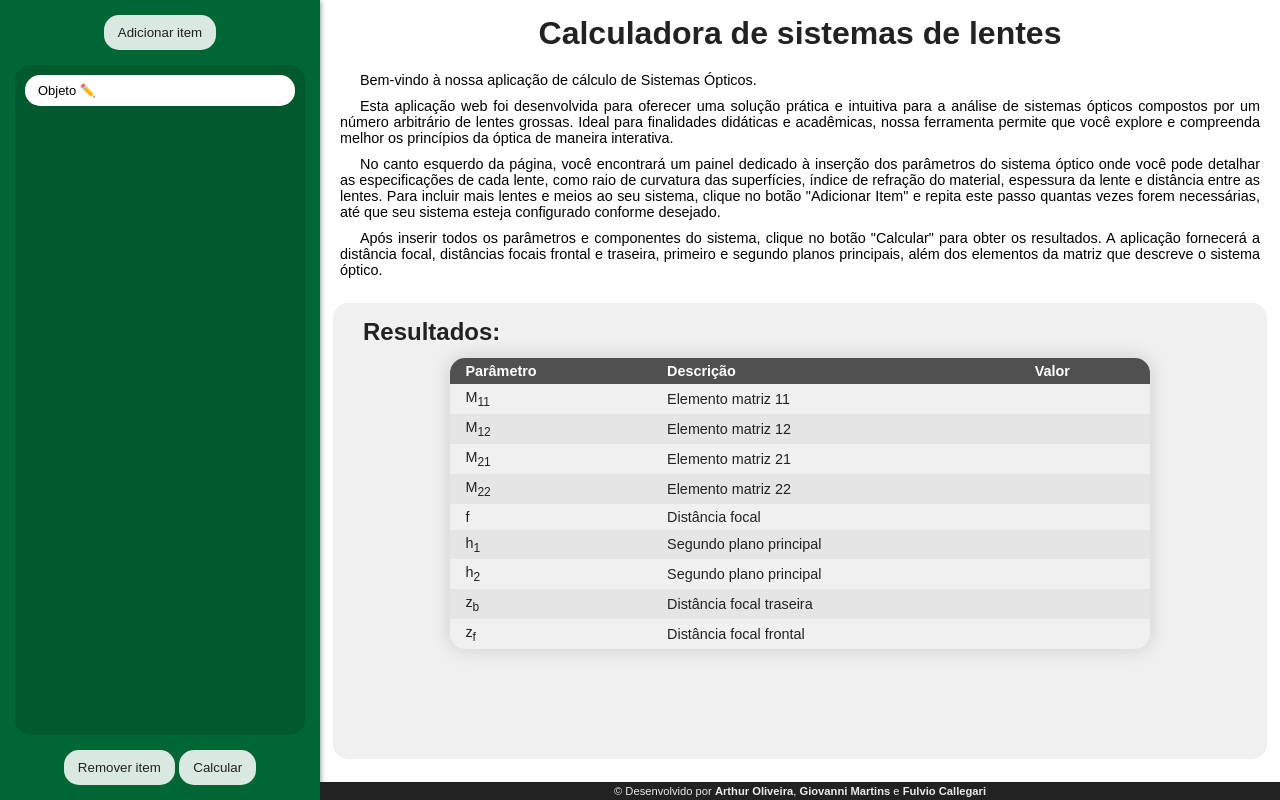
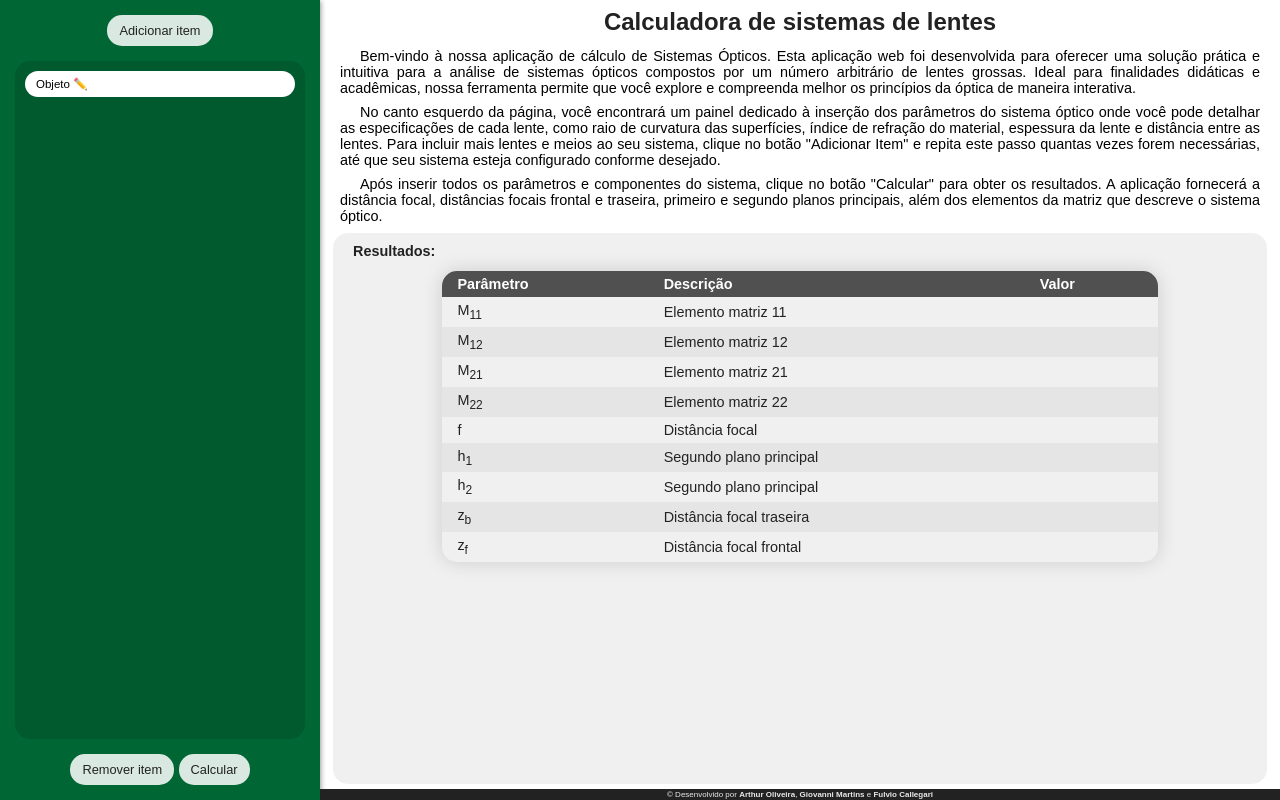
Before and after one commit to ArthurOliveira96/TG-SistemaLentes, a plain HTML site: page index.html in a window 1280 px wide. Drawn offline with Linux system fonts and the light colour scheme.

Commit message:
Correcao para telas em 1080p

```diff
--- a/index.html
+++ b/index.html
@@ -67,10 +67,7 @@
     <main>
         <h1>Calculadora de sistemas de lentes</h1>
         <p>
-            Bem-vindo à nossa aplicação de cálculo de Sistemas Ópticos.
-        </p>
-        <p>
-            Esta aplicação web foi desenvolvida para oferecer uma solução prática e intuitiva para a análise de sistemas ópticos compostos por um número arbitrário de lentes grossas. Ideal para finalidades didáticas e acadêmicas, nossa ferramenta permite que você explore e compreenda melhor os princípios da óptica de maneira interativa.
+            Bem-vindo à nossa aplicação de cálculo de Sistemas Ópticos. Esta aplicação web foi desenvolvida para oferecer uma solução prática e intuitiva para a análise de sistemas ópticos compostos por um número arbitrário de lentes grossas. Ideal para finalidades didáticas e acadêmicas, nossa ferramenta permite que você explore e compreenda melhor os princípios da óptica de maneira interativa.
         </p>
         <p>
             No canto esquerdo da página, você encontrará um painel dedicado à inserção dos parâmetros do sistema óptico onde você pode detalhar as especificações de cada lente, como raio de curvatura das superfícies, índice de refração do material, espessura da lente e distância entre as lentes. Para incluir mais lentes e meios ao seu sistema, clique no botão "Adicionar Item" e repita este passo quantas vezes forem necessárias, até que seu sistema esteja configurado conforme desejado.
--- a/style.css
+++ b/style.css
@@ -12,7 +12,6 @@ body {
     grid-template-areas:
     "aside main main main";
     font-family: Arial, Helvetica, sans-serif;
-    height: 100vh;
 }
 
 form.sidebar {
@@ -21,6 +20,7 @@ form.sidebar {
     flex-direction: column;
     background-color: #006633;
     box-shadow: 1px 1px 5px rgba(0, 0, 0, 0.4);
+    height: 100vh;
 }
 
 form > div.sidebar-item {
@@ -50,7 +50,8 @@ form > div.sidebar-item.bottom > div.div-btn-submit > input {
     outline: 0;
     border: none;
     cursor: pointer;
-    padding: 10px 14px;
+    padding: 8px 12px;
+    font-size: 0.8em;
     border-radius: 15px;
     background-color: rgba(255, 255, 255, 0.85);
     color: #222;
@@ -89,7 +90,7 @@ form > div.sidebar-item.middle::-webkit-scrollbar-thumb {
 form > div.sidebar-item.middle > div.param-item {
     display: flex;
     margin: 10px;
-    padding: 5px 10px;
+    padding: 3px 8px;
     background-color: rgba(255, 255, 255, 1);
     border-radius: 15px;
 }
@@ -108,7 +109,7 @@ form > div.sidebar-item.middle > div.param-item > div {
 
 form > div.sidebar-item.middle > div.param-item > div.title {
     align-self: center;
-    font-size: 0.9em;
+    font-size: 0.8em;
 }
 
 form > div.sidebar-item.middle > div.param-item > div.input-group > div.input-field {
@@ -125,6 +126,7 @@ form > div.sidebar-item.middle > div.param-item > div.input-group > div.input-fi
     border: 2px solid #dee1e2;
     color: rgb(14, 14, 16);
     background: #dee1e2;
+    width: 100px;
 }
 
 form > div.sidebar-item.middle > div.param-item > div.input-group > div.input-field > input:hover {
@@ -140,29 +142,36 @@ main {
     display: flex;
     flex-wrap: nowrap;
     flex-direction: column;
+    overflow-y: auto;
+    height: 100vh;
 }
 
 main > h1 {
     text-align: center;
-    margin: 15px;
+    margin: 8px;
     color: #222;
+    font-size: 1.5em;
 }
 
 main > p {
     font-size: 0.9em;
     text-align: justify;
     text-indent: 20px;
-    padding: 5px 20px;
+    padding: 4px 20px;
 }
 
 main > div.output {
     flex: 1;
-    margin: 20px auto 23px auto;
-    padding: 15px 30px;
+    margin: 5px auto 5px auto;
+    padding: 10px 20px;
     width: calc(100% - 26px);
     border-radius: 15px;
     background-color: rgba(0, 0, 0, 0.06);
     color: #222;
+}
+
+main > div.output > h2 {
+    font-size: 0.9em;
 }
 
 main > div.output > table {
@@ -211,6 +220,6 @@ main > footer {
     text-align: center;
     background-color: #222;
     color: rgb(255, 255, 255, 0.9);
-    font-size: 0.7em;
-    padding: 3px;
+    font-size: 0.5em;
+    padding: 1px;
 }
```
